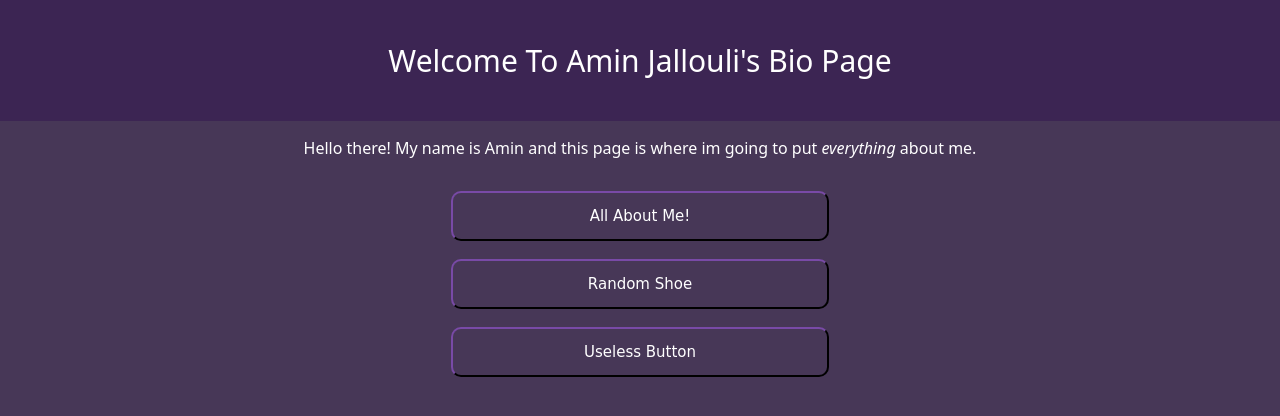
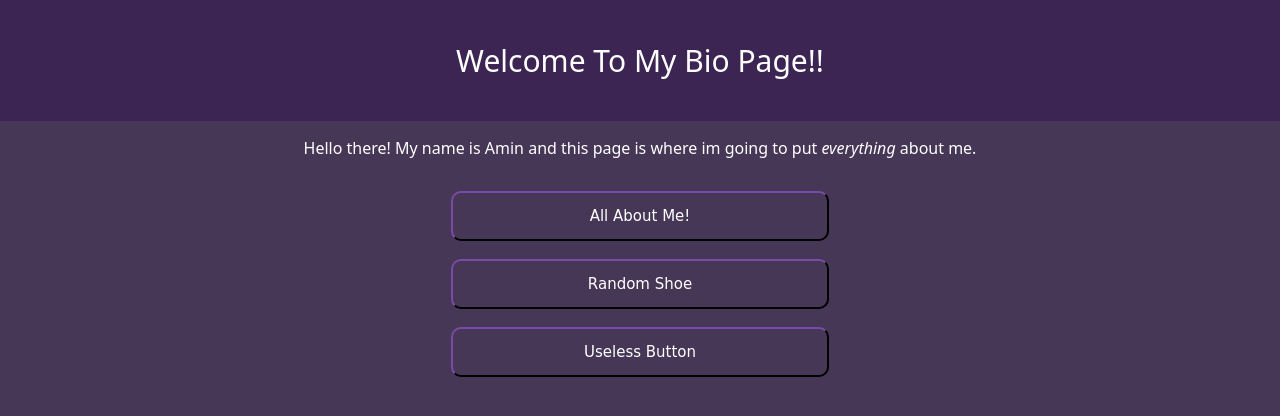
Before and after one commit to miner8498/bio-page, a plain HTML site: page index.html in a window 1280 px wide. Drawn offline with Linux system fonts and the light colour scheme.

Commit message:
Add files via upload

```diff
--- a/index.html
+++ b/index.html
@@ -8,10 +8,11 @@
     <link href="style.css" rel="stylesheet" type="text/css" />
 </head>
 
-<body bgcolor="#473757">
+
+<body >
 
 <div class="PageTitle">
-    <p class="welcome"> Welcome To Amin Jallouli's Bio Page</p>
+    <p class="welcome"> Welcome To My Bio Page!!</p>
 </div>
 <description>
     <p class="desc" >Hello there! My name is Amin and this page is where im going to put <i>everything</i>  about me.</p>
--- a/style.css
+++ b/style.css
@@ -3,6 +3,7 @@ body {
     text-align: center;
     margin: 0;
     color: white;
+    background-color: #473757;
 }
 
 .welcome {
@@ -43,3 +44,10 @@ font-size: 15px;
 button:hover {
     background: #3C2553;
  }
+
+ .image {
+    display: block;
+  margin-left: auto;
+  margin-right: auto;
+  width: 45%;
+}
```
Also changed, not shown: Status.html (+2 -4 lines), shoe.html (+1 -10 lines).
